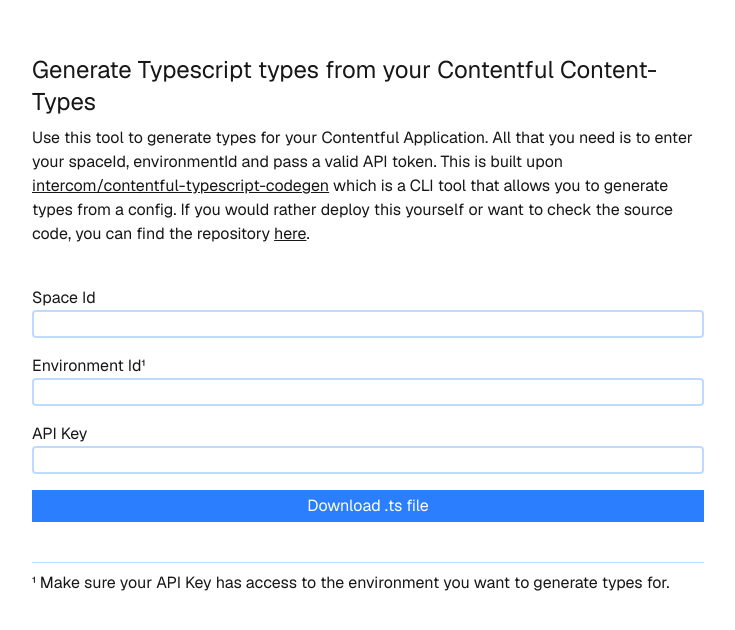
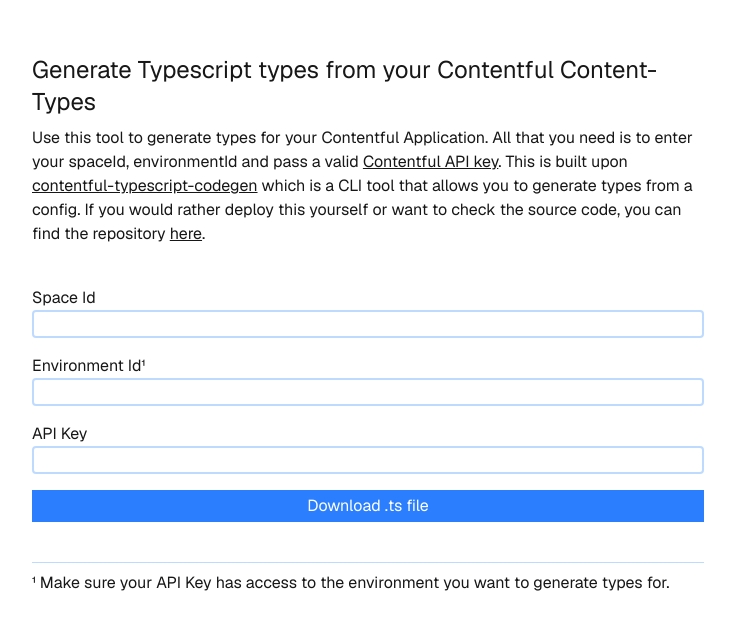
Before and after one commit to marlonschlosshauer/contentful-schema-generator, a Next.js app: page / in a window 1280 px wide. Shown: the part 110-740 px from the top of the page, without its empty margins (272-1007 px from the left). Built offline with nearby package versions, Linux system fonts and the light colour scheme.

Commit message:
Cleanup description and add link

```diff
--- a/src/app/page.tsx
+++ b/src/app/page.tsx
@@ -31,12 +31,21 @@
           <p>
             Use this tool to generate types for your Contentful Application. All
             that you need is to enter your spaceId, environmentId and pass a
-            valid API token. This is built upon{" "}
+            valid{" "}
+            <Link
+              className="underline"
+              href="https://www.contentful.com/developers/docs/references/authentication/?utm_source=webapp&utm_medium=knowledge-base-api_key&utm_campaign=in-app-help#the-delivery-and-preview-api"
+              target="_blank"
+            >
+              Contentful API key
+            </Link>
+            . This is built upon{" "}
             <Link
               className="underline"
               href="https://github.com/intercom/contentful-typescript-codegen"
+              target="_blank"
             >
-              intercom/contentful-typescript-codegen
+              contentful-typescript-codegen
             </Link>{" "}
             which is a CLI tool that allows you to generate types from a config.
             If you would rather deploy this yourself or want to check the source
```
